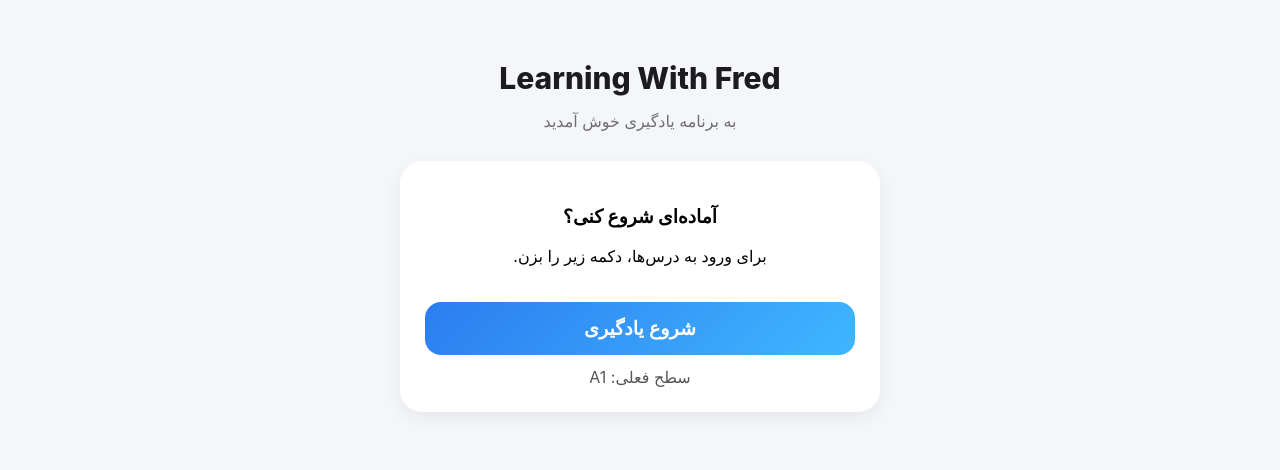
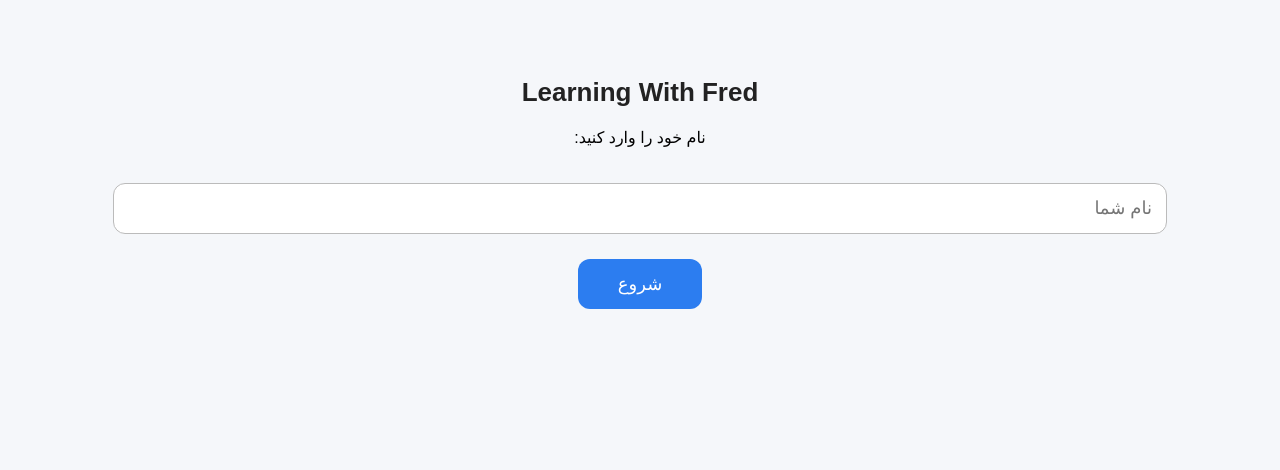
Before and after one commit to Farzadseb/Learning-With-Fred-, a plain HTML site: page Start.html in a window 1280 px wide. Drawn offline with Linux system fonts and the light colour scheme.

Commit message:
Update Start.html

```diff
--- a/Start.html
+++ b/Start.html
@@ -1,98 +1,73 @@
 <!DOCTYPE html>
 <html lang="fa" dir="rtl">
-
 <head>
-    <meta charset="UTF-8" />
-    <meta name="viewport" content="width=device-width, initial-scale=1.0" />
-    <title>شروع یادگیری | Learning With Fred</title>
+<meta charset="UTF-8">
+<meta name="viewport" content="width=device-width, initial-scale=1.0">
+<title>شروع | Learning With Fred</title>
 
 <style>
     body {
         margin: 0;
-            padding: 0;
-            background: #f4f6fa;
-            font-family: -apple-system, BlinkMacSystemFont, "Segoe UI", sans-serif;
-            display: flex;
-            justify-content: center;
-            align-items: flex-start;
-            min-height: 100vh;
+        font-family: sans-serif;
+        background: #f5f7fa;
+        text-align: center;
+        padding-top: 60px;
     }
 
-        .container {
-            width: 100%;
-            max-width: 480px;
-            padding: 30px 22px;
-            text-align: center;
+    h1 {
+        font-size: 26px;
+        margin-bottom: 20px;
+        color: #222;
     }
 
-        .logo {
-            font-size: 30px;
-            font-weight: 800;
-            color: #1c1c1e;
-            margin-top: 30px;
-            margin-bottom: 15px;
+    input {
+        width: 80%;
+        padding: 14px;
+        font-size: 18px;
+        margin-top: 20px;
+        border-radius: 12px;
+        border: 1px solid #bbb;
+        outline: none;
     }
 
-        .subtitle {
-            color: #6e6e73;
-            font-size: 16px;
-            margin-bottom: 30px;
-        }
-
-        .card {
-            background: #fff;
-            padding: 25px;
-            border-radius: 22px;
-            box-shadow: 0 6px 18px rgba(0,0,0,0.06);
-            margin-bottom: 25px;
-        }
-
-        .start-btn {
-            margin-top: 20px;
-            background: linear-gradient(135deg, #2c7df0, #3fb7ff);
+    button {
+        margin-top: 25px;
+        padding: 14px 40px;
+        font-size: 18px;
         border: none;
-            width: 100%;
-            padding: 15px;
-            border-radius: 16px;
+        background: #2c7df0;
         color: white;
-            font-size: 19px;
-            font-weight: 700;
+        border-radius: 12px;
         cursor: pointer;
-            transition: 0.2s ease;
-        }
-
-        .start-btn:hover {
-            transform: translateY(-2px);
-            box-shadow: 0 6px 16px rgba(44,125,240,0.28);
-        }
-
-        .level {
-            margin-top: 12px;
-            font-size: 16px;
-            color: #555;
+        outline: none;
     }
 </style>
 </head>
-
 <body>
 
-    <div class="container">
+<h1>Learning With Fred</h1>
 
-        <div class="logo">Learning With Fred</div>
-        <div class="subtitle">به برنامه یادگیری خوش آمدید</div>
+<p>نام خود را وارد کنید:</p>
 
-        <div class="card">
-            <h3>آماده‌ای شروع کنی؟</h3>
-            <p>برای ورود به درس‌ها، دکمه زیر را بزن.</p>
+<input type="text" id="nameInput" placeholder="نام شما">
 
-            <button class="start-btn" onclick="goLessons()">شروع یادگیری</button>
-            <div class="level">سطح فعلی: A1</div>
-        </div>
+<br>
 
-    </div>
+<button onclick="startApp()">شروع</button>
 
 <script>
-        function goLessons() {
+function startApp() {
+    const name = document.getElementById("nameInput").value.trim();
+
+    if(name.length < 2) {
+        alert("لطفاً نام را درست وارد کنید.");
+        return;
+    }
+
+    // ذخیره نام در دستگاه
+    localStorage.setItem("studentName", name);
+
+    // انتقال به صفحه درس‌ها
     window.location.href = "lessons.html";
 }
 </script>
```
Lines whose indentation alone changed are shown as unchanged.
